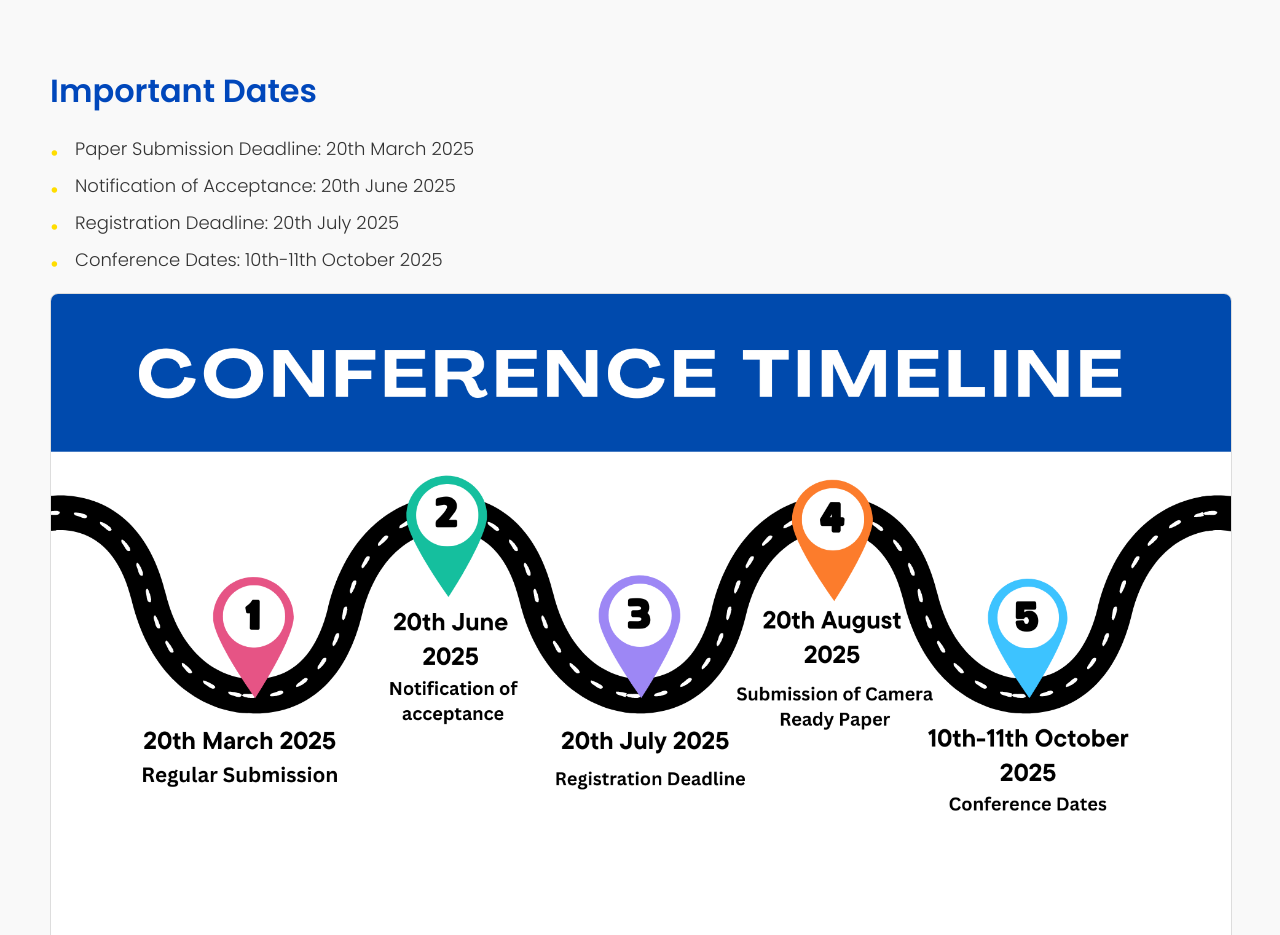
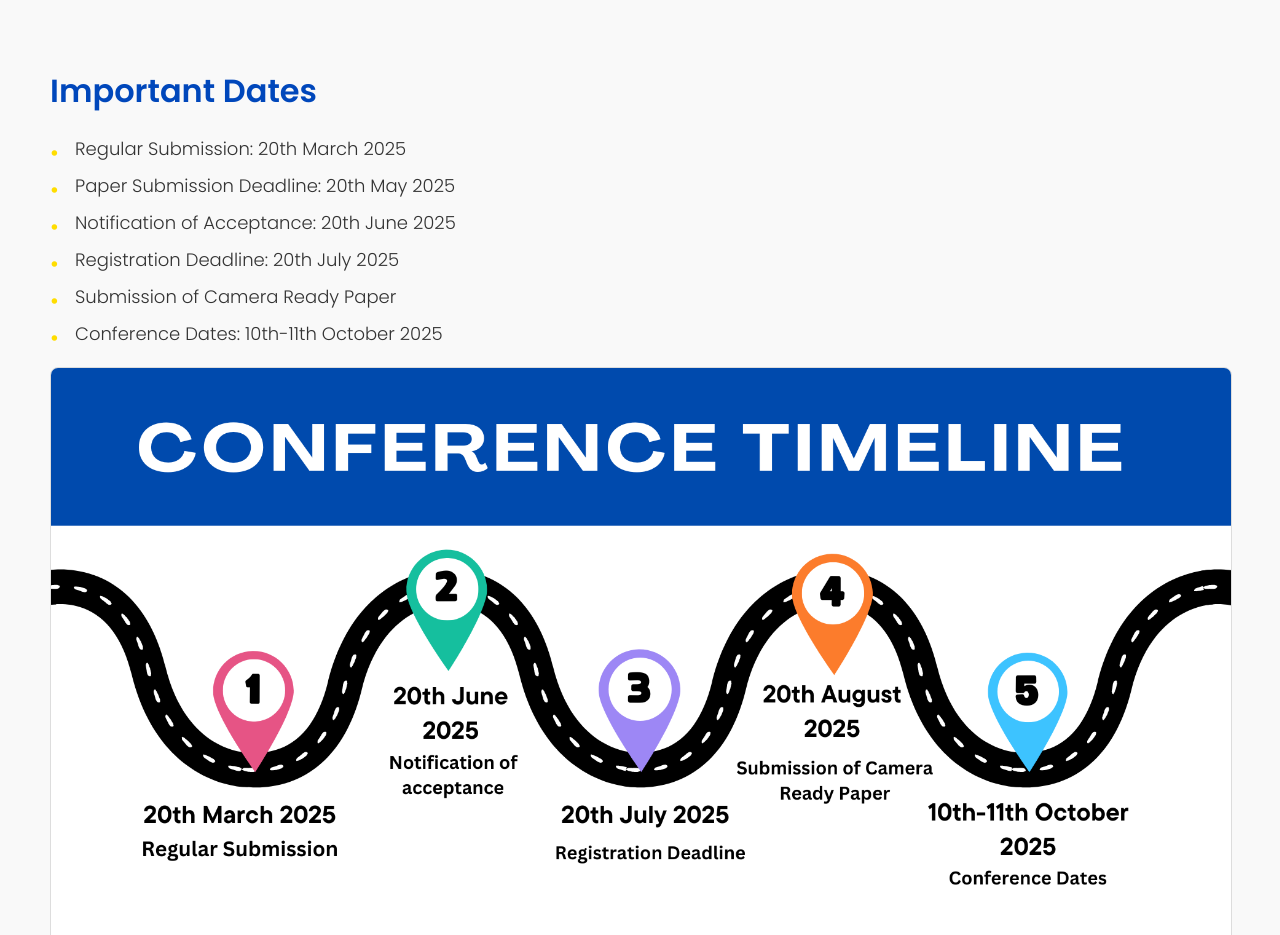
Before and after one commit to Aprameya-C-V/ICETEG2025, a plain HTML site: page index.html in a window 1280 px wide. Shown: the part 1820-2755 px from the top of the page. Drawn offline with Linux system fonts and the light colour scheme.

Commit message:
Update index.html

```diff
--- a/index.html
+++ b/index.html
@@ -79,10 +79,13 @@
     <section id="timeline" class="timeline-section">
         <h2>Important Dates</h2>
         <ul>
-            <li>Paper Submission Deadline: 20th March 2025</li>
+            <li>Regular Submission: 20th March 2025</li>
+            <li>Paper Submission Deadline: 20th May 2025</li>
             <li>Notification of Acceptance: 20th June 2025</li>
             <li>Registration Deadline: 20th July 2025</li>
+            <li>Submission of Camera Ready Paper</li>
             <li>Conference Dates: 10th-11th October 2025</li>
+
         </ul>
         <div class="timeline-image">
             <img src="icons/time1.png" alt="Conference Timeline">
```
